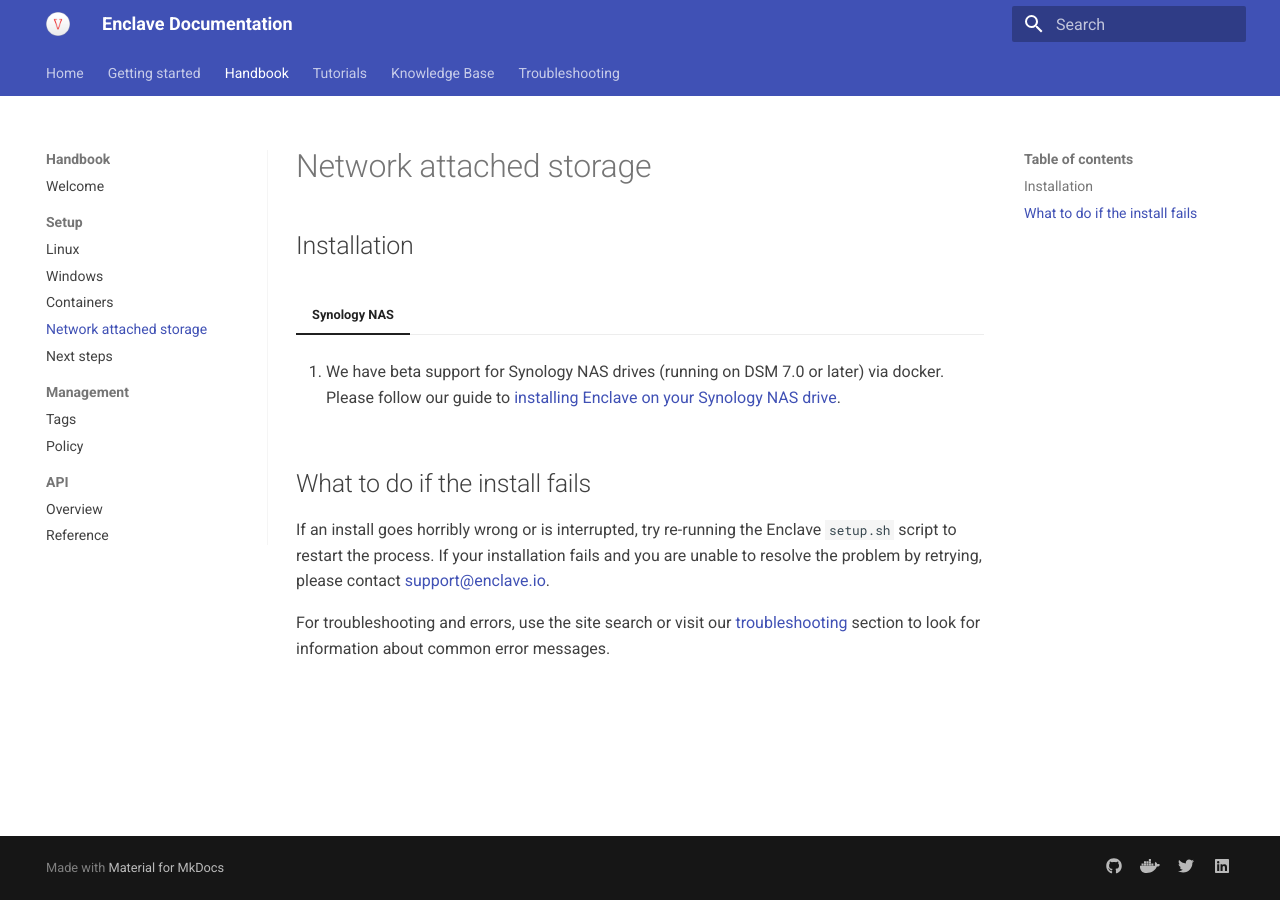
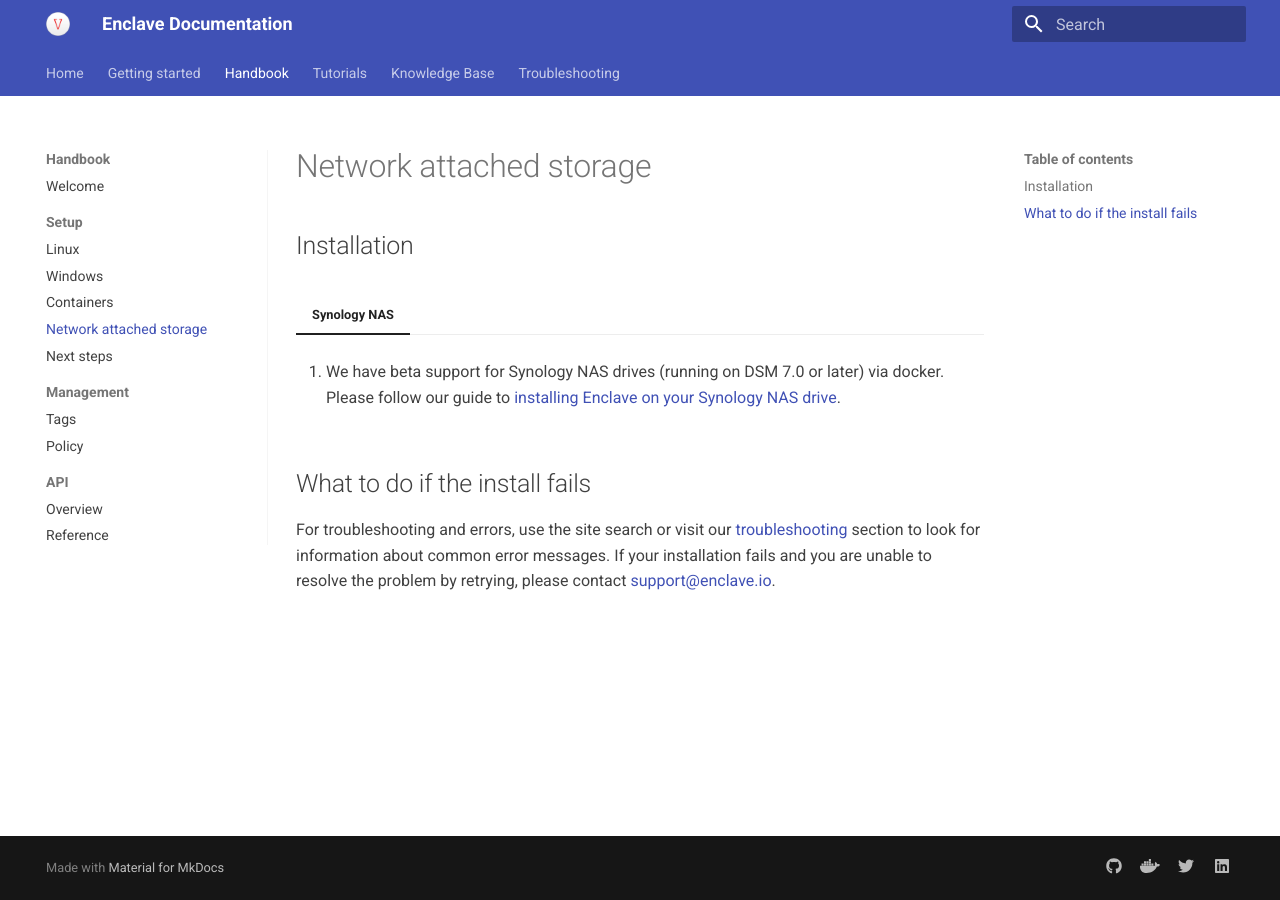
Before and after one commit to enclave-networks/docs, an MkDocs documentation site: the page built from docs/setup/nas.md, in a window 1280 px wide. Built offline with MkDocs 1.6.1 and Material for MkDocs 9.7.7, drawn with Linux system fonts in a browser that asks for light colours.

Commit message:
Update nas.md

```diff
--- a/docs/setup/nas.md
+++ b/docs/setup/nas.md
@@ -8,6 +8,4 @@
 
 ## What to do if the install fails
 
-If an install goes horribly wrong or is interrupted, try re-running the Enclave `setup.sh` script to restart the process. If your installation fails and you are unable to resolve the problem by retrying, please contact <a href="mailto:support@enclave.io">support@enclave.io</a>.
-
-For troubleshooting and errors, use the site search or visit our [troubleshooting](/troubleshooting/) section to look for information about common error messages.
+For troubleshooting and errors, use the site search or visit our [troubleshooting](/troubleshooting/) section to look for information about common error messages. If your installation fails and you are unable to resolve the problem by retrying, please contact <a href="mailto:support@enclave.io">support@enclave.io</a>.
```
